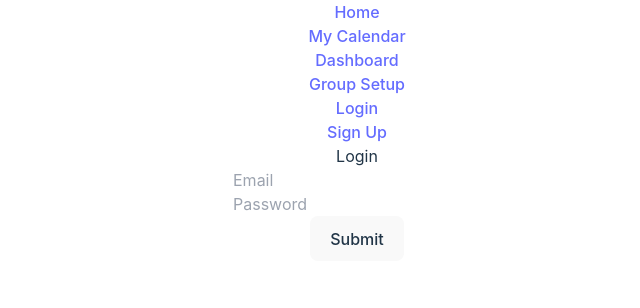
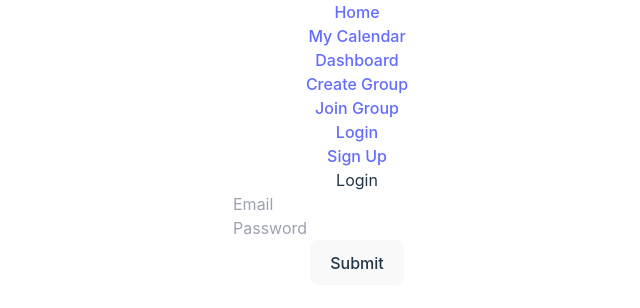
Before and after one commit to WPI-Hackathon/WPI-Hackathon.github.io, a React (Vite) app: page / in a window 1280 px wide. Shown: the top 308 px of the page, without its empty margins (283-923 px from the left). Built offline with nearby package versions, Linux system fonts and the light colour scheme; no server answers.

Commit message:
added to navbar

```diff
--- a/src/components/NavBar.tsx
+++ b/src/components/NavBar.tsx
@@ -16,7 +16,10 @@ const NavBar: React.FC = () => {
           <Link to="/dashboard" className="text-white">Dashboard</Link>
         </div>
         <div>
-          <Link to="/creategroup" className="text-white">Group Setup</Link>
+          <Link to="/creategroup" className="text-white">Create Group</Link>
+        </div>
+        <div>
+          <Link to="/joingroup" className="text-white">Join Group</Link>
         </div>
         <div>
           <Link to="/login" className="text-white">Login</Link>
```
